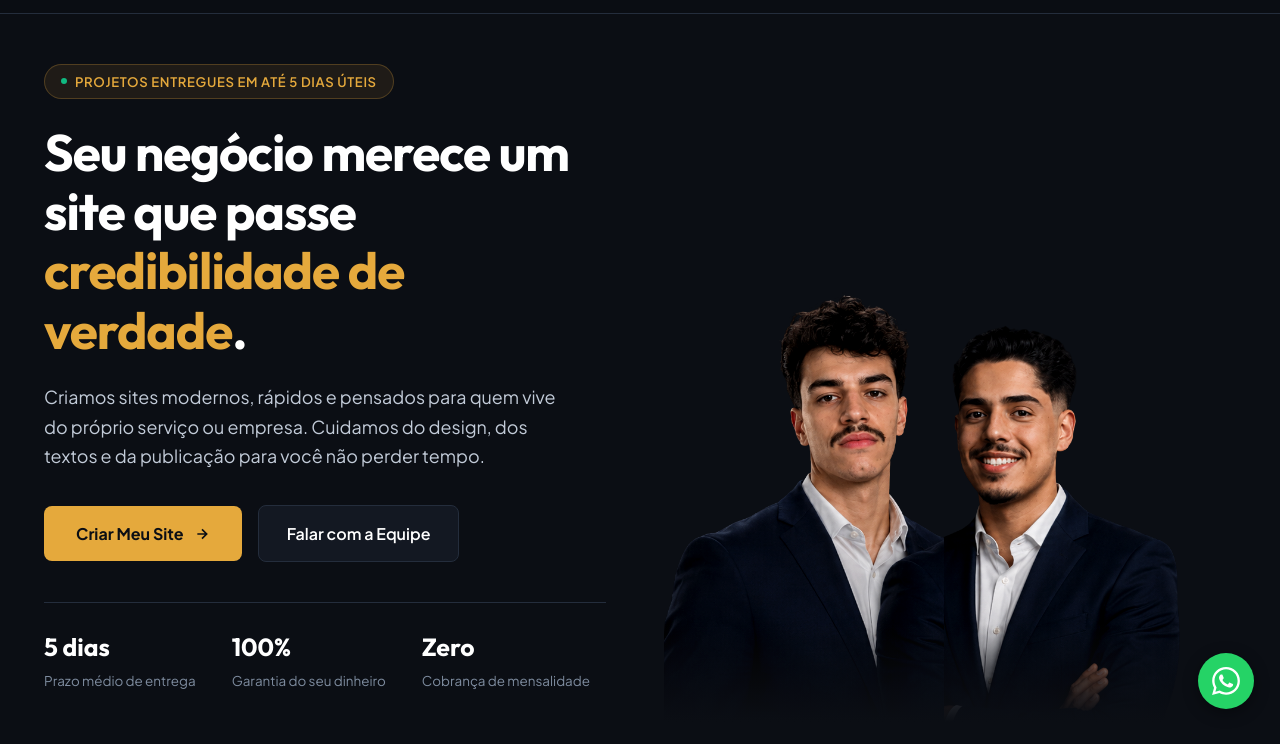
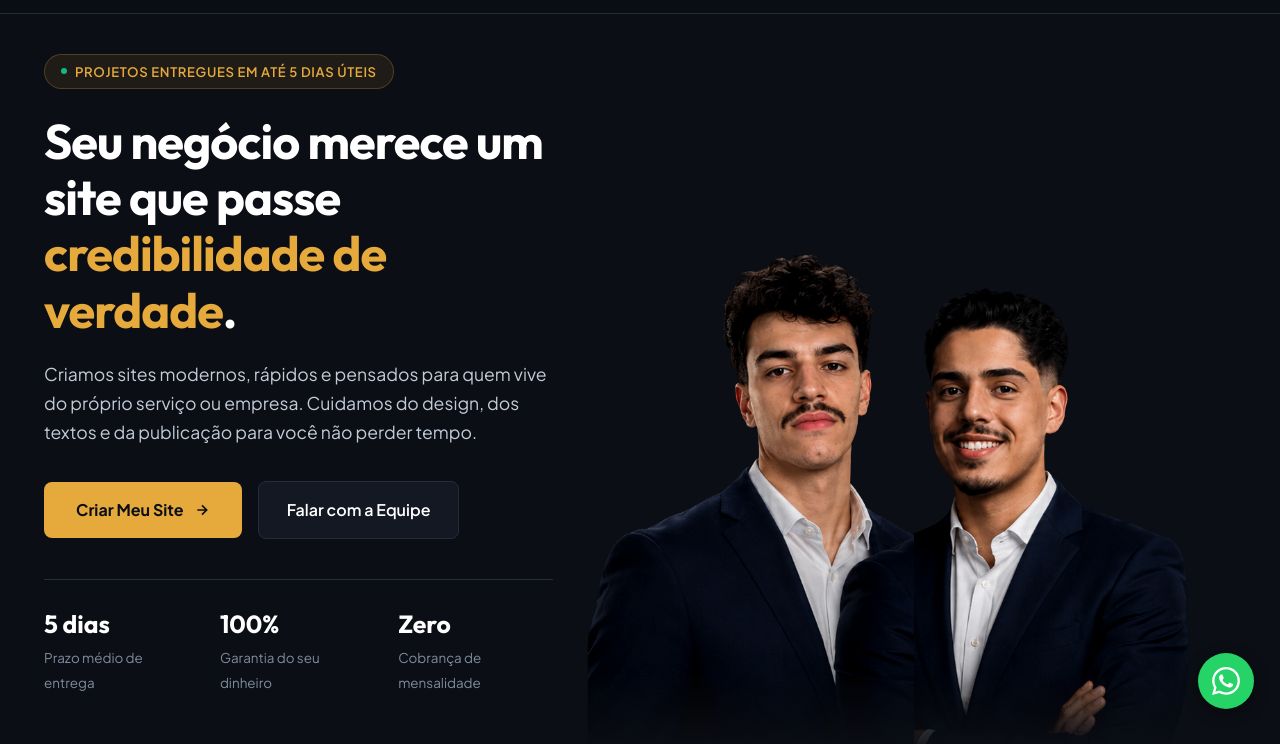
Before and after one commit to perole7/klik-site, a plain HTML site: page index.html in a window 1280 px wide. Shown: the part 65-809 px from the top of the page. Drawn offline with Linux system fonts and the light colour scheme.

Commit message:
style: subir a imagem dos fundadores preenchendo o topo e aumentar largura para 1000px

```diff
--- a/styles-human.css
+++ b/styles-human.css
@@ -156,23 +156,26 @@ body {
 }
 
 /* ========================================================
-   HERO SECTION COM FOTO CONSIDERAVELMENTE GRANDE
+   HERO SECTION COM FOTO CONSIDERAVELMENTE GRANDE E ELEVADA
    ======================================================== */
 .hero {
-  padding: 50px 0 0;
+  padding: 40px 0 0;
   position: relative;
   border-bottom: 1px solid var(--border-subtle);
+  overflow: visible; /* Permite a imagem ultrapassar a linha suavemente se desejar */
 }
 
 .hero-layout {
   display: grid;
-  grid-template-columns: 1fr 1.05fr;
-  gap: 40px;
+  grid-template-columns: 0.9fr 1.15fr; /* Mais espaço para a imagem dos dois */
+  gap: 32px;
   align-items: flex-end;
 }
 
 .hero-text-column {
   padding-bottom: 70px;
+  position: relative;
+  z-index: 5;
 }
 
 .tag-label {
@@ -200,7 +203,7 @@ body {
 
 .hero-headline {
   font-family: var(--font-heading);
-  font-size: clamp(2.5rem, 4vw, 3.7rem);
+  font-size: clamp(2.4rem, 3.8vw, 3.6rem);
   font-weight: 700;
   color: var(--text-title);
   line-height: 1.16;
@@ -213,11 +216,11 @@ body {
 }
 
 .hero-paragraph {
-  font-size: 1.12rem;
+  font-size: 1.1rem;
   color: var(--text-body);
   line-height: 1.65;
   margin-bottom: 34px;
-  max-width: 530px;
+  max-width: 520px;
 }
 
 .hero-actions {
@@ -287,7 +290,7 @@ body {
   color: var(--text-muted);
 }
 
-/* ÁREA DA FOTO DOS DOIS — BEM GRANDE, ELEVADA, LIMPA E SEM NENHUM CARD EM CIMA */
+/* ÁREA DA FOTO DOS DOIS — 1000PX, ELEVADA PARA CIMA E IMPONENTE */
 .hero-photo-column {
   position: relative;
   display: flex;
@@ -299,10 +302,11 @@ body {
 .founders-clean-wrap {
   position: relative;
   width: 100%;
-  max-width: 840px; /* Aumentada consideravelmente */
+  max-width: 1000px; /* Expandido para 1000px conforme solicitado */
   margin: 0 auto;
   overflow: hidden;
-  transform: translateY(-28px); /* Sobe a imagem dos dois fundadores */
+  transform: translateY(-80px); /* Sobe substancialmente para preencher o espaço superior */
+  margin-bottom: -80px; /* Permite descer sem criar buraco vazio e sem ficar preso acima da linha */
 }
 
 .founders-clean-img {
@@ -313,7 +317,7 @@ body {
   position: relative;
   z-index: 1;
   filter: contrast(1.03) brightness(1.02);
-  transform: scale(1.06); /* Aumenta mais um pouco a escala visual */
+  transform: scale(1.12); /* Escala ampliada para preencher perfeitamente */
   transform-origin: center bottom;
 }
 
@@ -323,8 +327,8 @@ body {
   bottom: 0;
   left: 0;
   right: 0;
-  height: 24%;
-  background: linear-gradient(to top, var(--bg-main) 12%, transparent 100%);
+  height: 18%;
+  background: linear-gradient(to top, var(--bg-main) 10%, transparent 100%);
   z-index: 2;
   pointer-events: none;
 }
```
